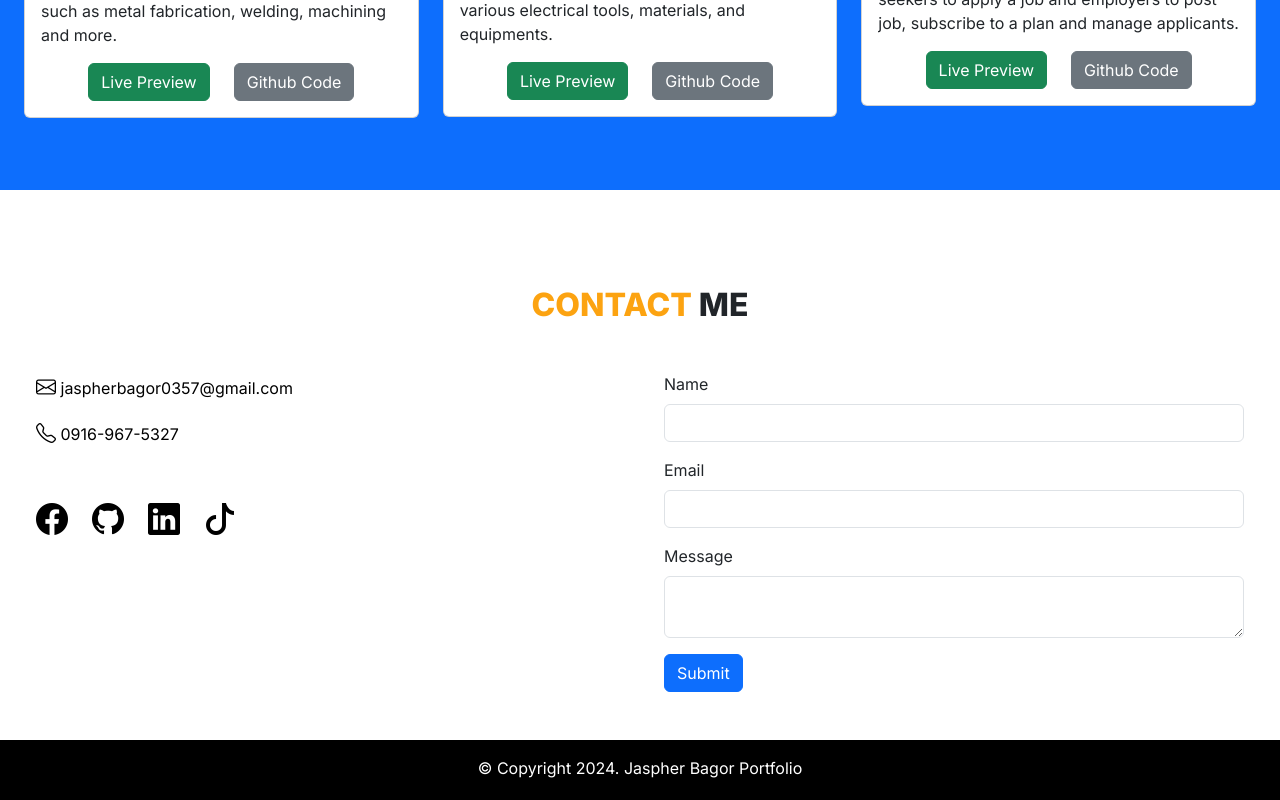
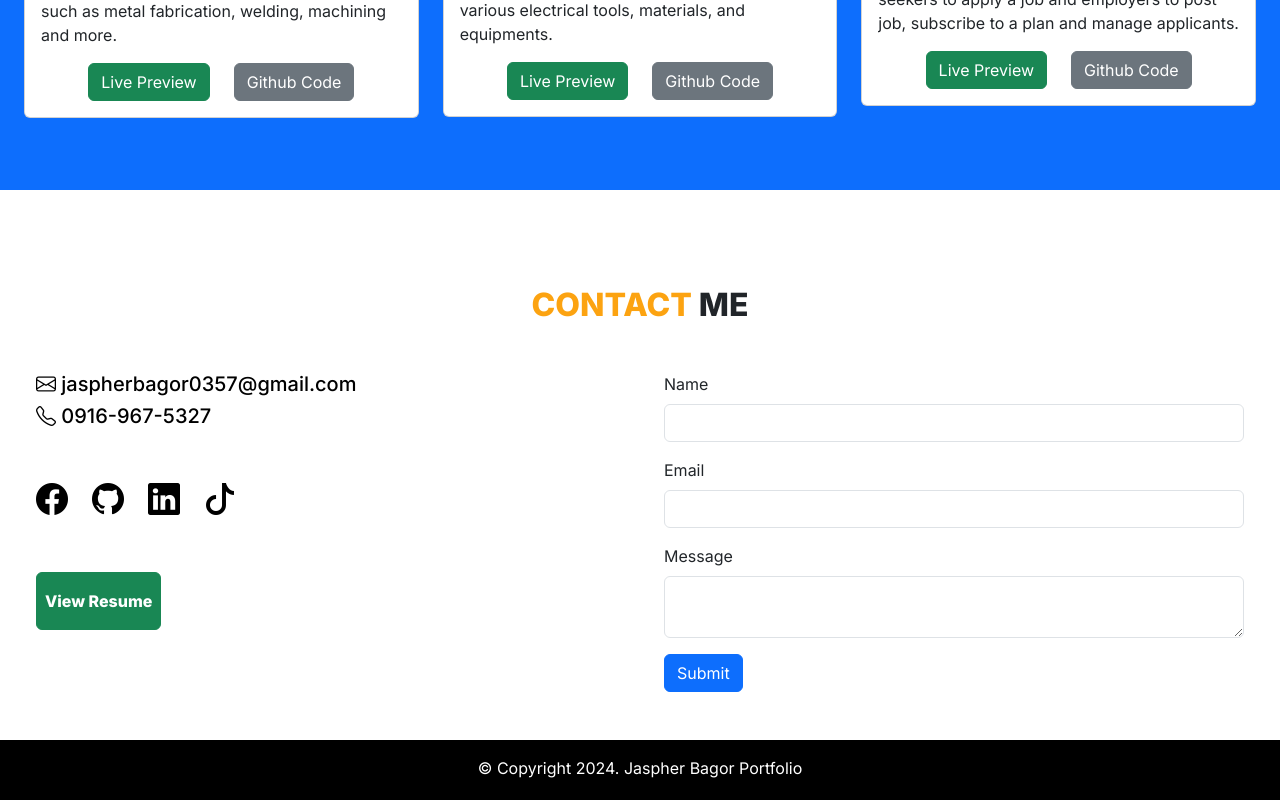
Before and after one commit to jaspherbagor/React-Portfolio, a React (Create React App) app in the folder jaspher-portfolio/: page / in a window 1280 px wide. Shown: the part 1749-2549 px from the top of the page. Built offline with nearby package versions, Linux system fonts and the light colour scheme.

Commit message:
added a view resume button

```diff
--- a/jaspher-portfolio/src/components/pages/home.jsx
+++ b/jaspher-portfolio/src/components/pages/home.jsx
@@ -130,16 +130,16 @@ const Home = () => {
         <div className="row">
           <div className="col-md-6">
             <div className="container">
-              <p className="text-start">
+              <h5 className="text-start">
                 <a href="mailto:jaspherbagor0357@gmail.com" target="_blank" className="text-decoration-none text-black contact-email">
                   <i class="bi bi-envelope fs-5"></i> jaspherbagor0357@gmail.com
                 </a>
-              </p>
-              <p className="text-start">
+              </h5>
+              <h5 className="text-start">
                 <a href="tel:09169675327" target="_blank" className="text-decoration-none text-black contact-phone">
                   <i class="bi bi-telephone fs-5"></i> 0916-967-5327
                 </a>
-              </p>
+              </h5>
               <div className="d-flex align-items-center justify-content-start mt-5">
                 <a href="https://www.facebook.com/jas.bagor/" target="_blank" className="text-decoration-none text-black social-icon me-4">
                   <i class="bi bi-facebook fs-2"></i>
@@ -152,6 +152,11 @@ const Home = () => {
                 </a>
                 <a href="https://www.tiktok.com/@jasbgr" target="_blank" className="text-decoration-none text-black social-icon">
                   <i class="bi bi-tiktok fs-2"></i>
+                </a>
+              </div>
+              <div className="d-flex align-items-center justify-content-start mt-5">
+                <a href="" target="_blank" className="text-decoration-none">
+                  <button type="button" className="btn btn-success view-resume px-2 py-3 fw-semibold">View Resume</button>
                 </a>
               </div>
             </div>
```
